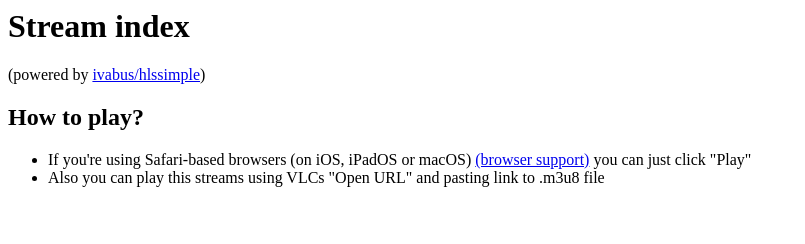
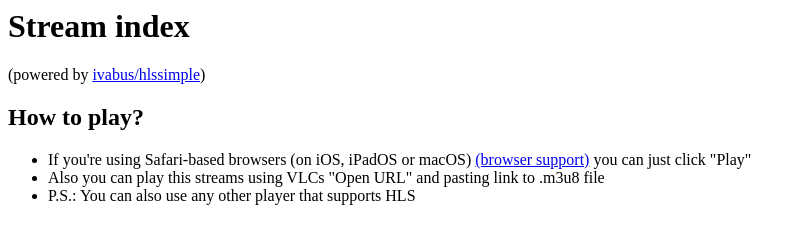
Before and after one commit to ivabus/hlssimple, a plain HTML site: page index.html in a window 1280 px wide. Shown: the whole page, without its empty margins (0-805 px from the left). Drawn offline with Linux system fonts and the light colour scheme.

Commit message:
Update index.html

```diff
--- a/index.html
+++ b/index.html
@@ -7,6 +7,7 @@
 <ul>
     <li>If you're using Safari-based browsers (on iOS, iPadOS or macOS) <a href="https://caniuse.com/http-live-streaming">(browser support)</a>  you can just click "Play"</li>
     <li>Also you can play this streams using VLCs "Open URL" and pasting link to .m3u8 file</li>
+    <li>P.S.: You can also use any other player that supports HLS</li>
 </ul>
 
 <br>
```
